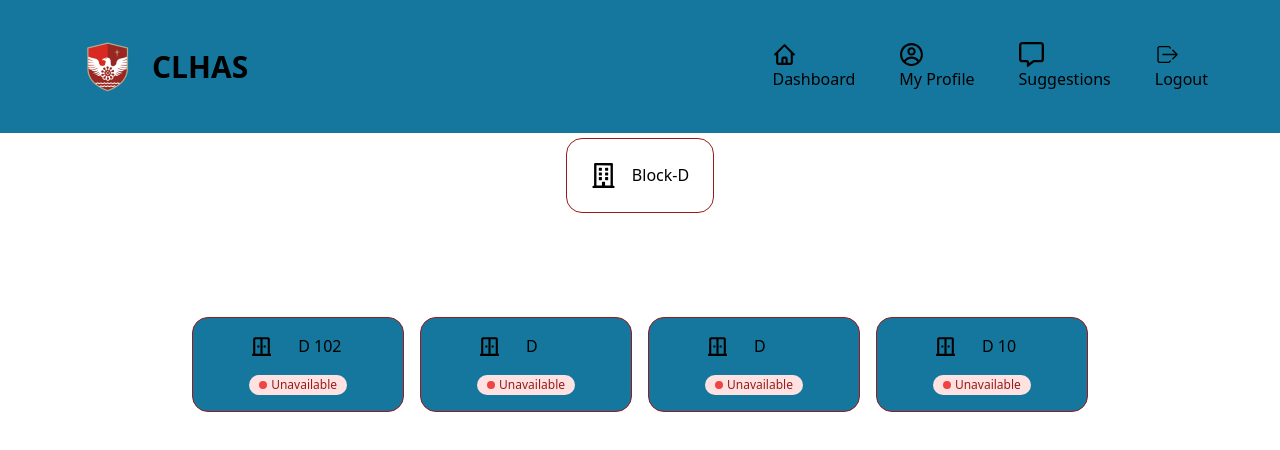
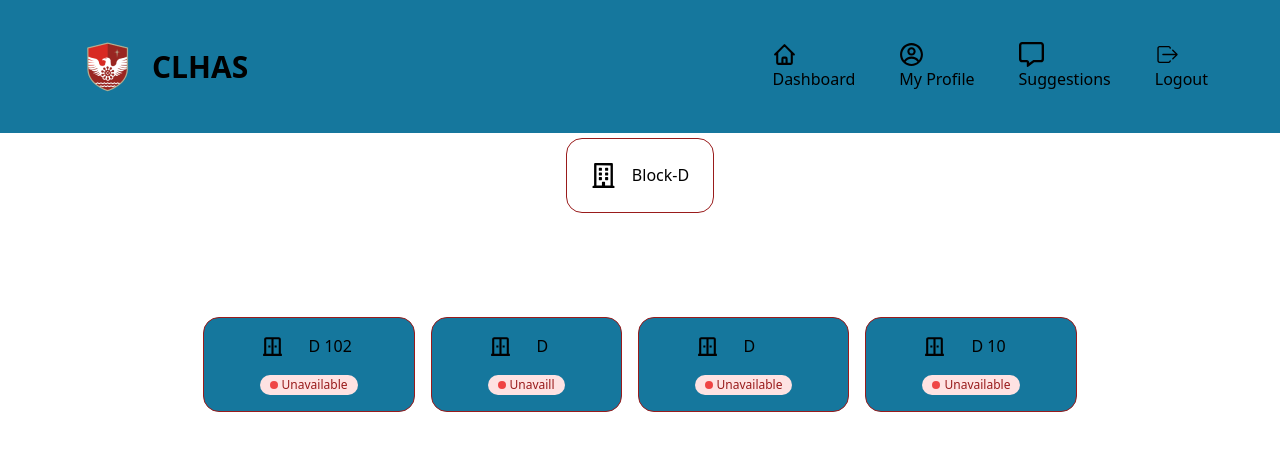
Before and after one commit to RamadanDY/web_available, a React (Vite) app in the folder client/: page /blockd in a window 1280 px wide. Shown: the top 450 px of the page. Built offline with nearby package versions, Linux system fonts and the light colour scheme.

Commit message:
check my db

```diff
--- a/client/src/pages/BlockD.jsx
+++ b/client/src/pages/BlockD.jsx
@@ -36,7 +36,7 @@ const BlockD = () => {
 
           <span class="inline-flex items-center bg-red-100 text-red-800 text-xs font-medium px-2.5 py-0.5 rounded-full dark:bg-red-900 dark:text-red-300">
                 <span class="w-2 h-2 me-1 bg-red-500 rounded-full"></span>
-                Unavailable
+                Unavaill
           </span>
         </div>
         <div className="classes1  transition ease-in-out delay-150 hover:-translate-y-1 hover:scale-110   duration-300 border-red-800 gap-4 rounded-2xl flex flex-col justify-between border px-14 py-4 w-fit m-2 text-center relative">
```
